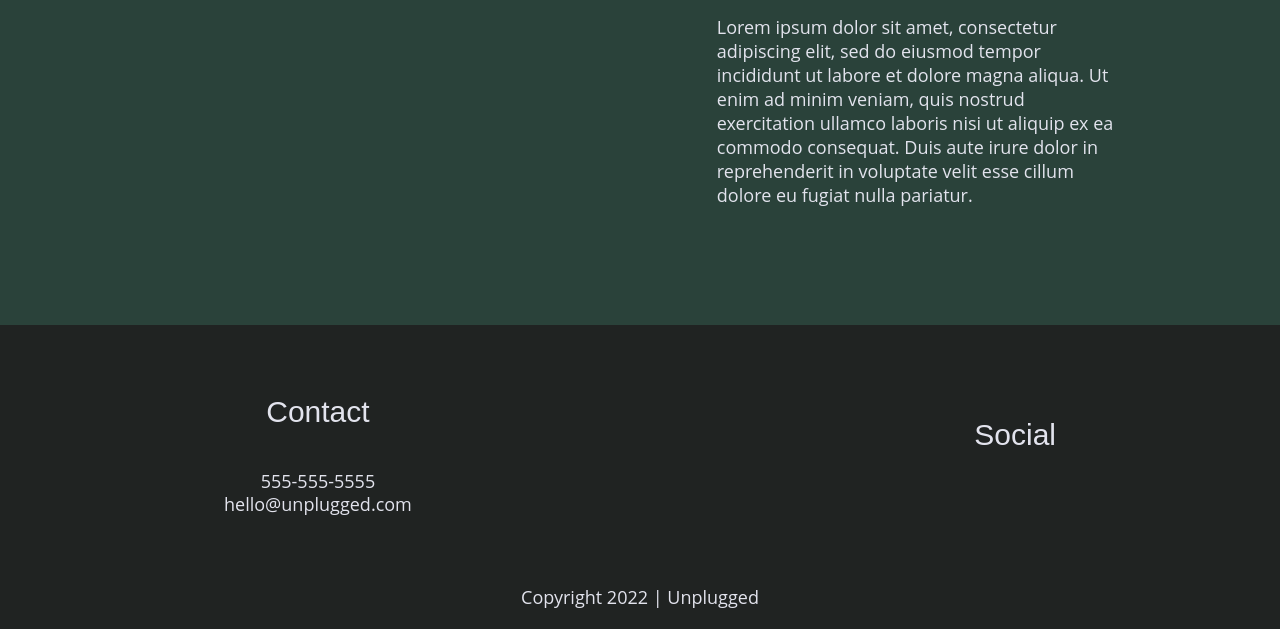
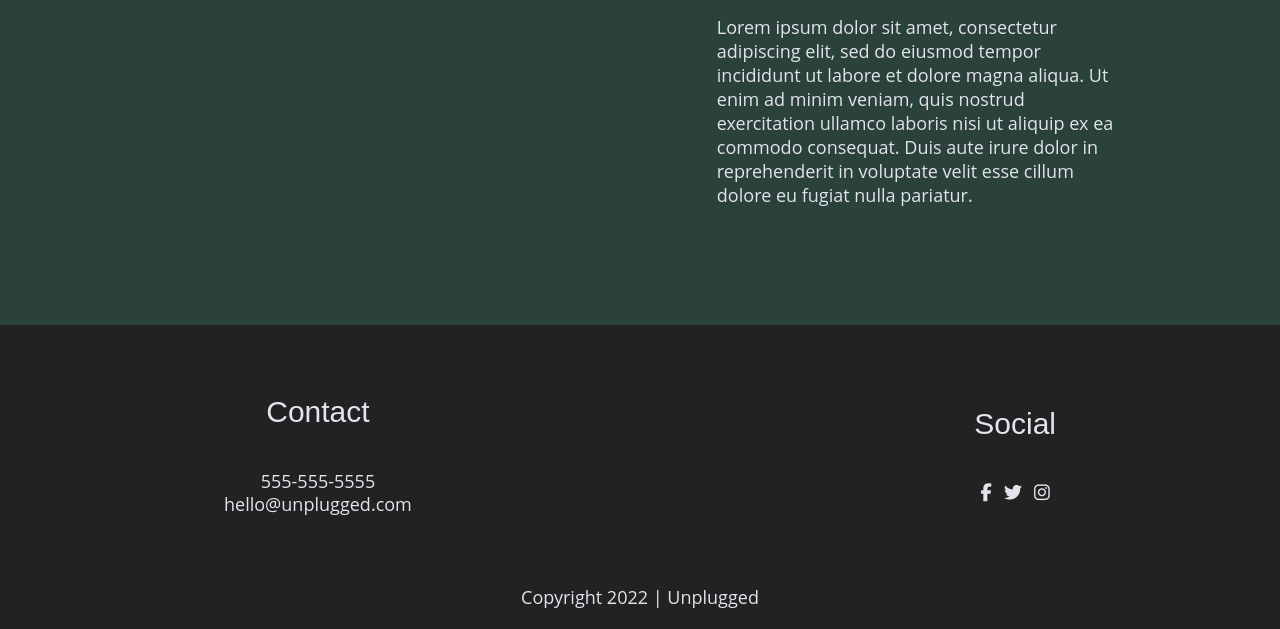
Before and after one commit to marts494/unplugged-retreat, a website built with Parcel: page index.html in a window 1280 px wide. Shown: the part 2060-2689 px from the top of the page. Built offline with nearby package versions, Linux system fonts and the light colour scheme; files whose address does not match are found by name.

Commit message:
Added incons for the social section

```diff
--- a/index.html
+++ b/index.html
@@ -156,13 +156,13 @@
         <h4>Social</h4>
         <div class="social-icons">
           <p>
-            <a href="https://www.facebook.com/Skillcrush" target="_blank"></a>
+            <a href="https://www.facebook.com/Skillcrush" target="_blank"><i class="fab fa-facebook-f"></i></a>
           </p>
           <p>
-            <a href="https://twiiter.com/Skcrush" target="_blank"></a>
+            <a href="https://twiiter.com/Skcrush" target="_blank"><i class="fab fa-twitter"></i></a>
           </p>
           <p>
-            <a href="https://www.instagram.com/skillcrush/" target="_blank"></a>
+            <a href="https://www.instagram.com/skillcrush/" target="_blank"><i class="fab fa-instagram"></i></a>
           </p>
         </div>
       </div>
```
